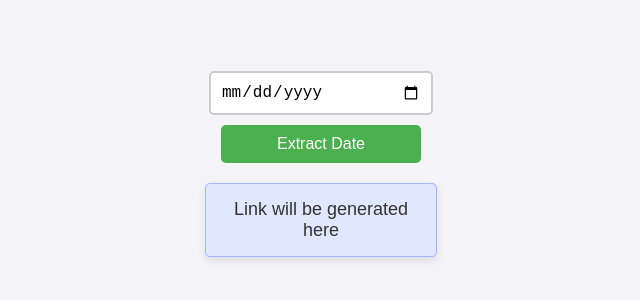
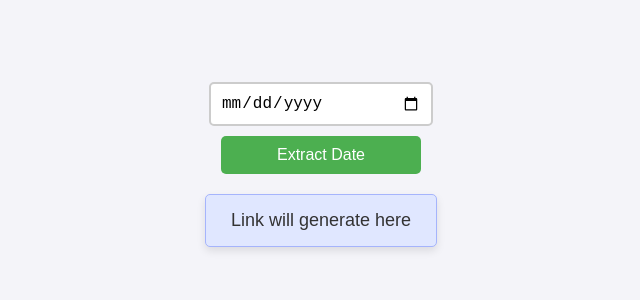
Before and after one commit to shubhamrustagi/nytminiarchive, a plain HTML site: page index.html in a window 1280 px wide. Shown: the part 236-536 px from the top of the page, without its empty margins (319-959 px from the left). Drawn offline with Linux system fonts and the light colour scheme.

Commit message:
placeholder text changed

```diff
--- a/index.html
+++ b/index.html
@@ -9,7 +9,7 @@
 <body>
     <input type="date" id="dateInput">
     <button onclick="extractDate()">Extract Date</button>
-    <div id ="linker">Link will be generated here</div>
+    <div id ="linker">Link will generate here</div>
 
     <script src="script.js"></script>
 </body>
```
